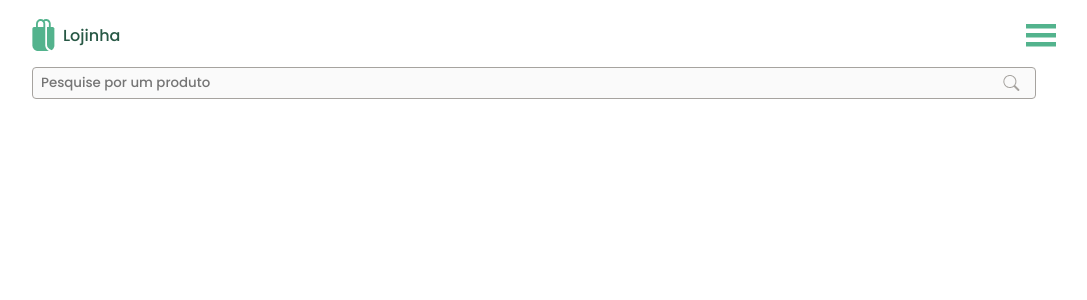
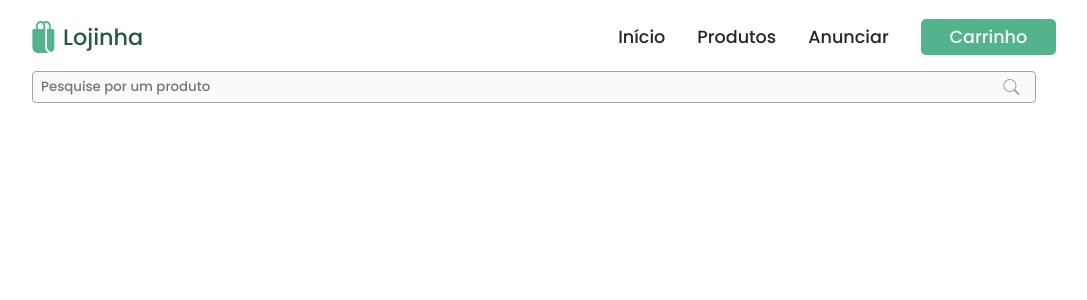
Before and after one commit to kaiocp/virtual-store, a React (Vite) app in the folder Front-End/: page / in a window 1280 px wide. Shown: the top 300 px of the page, without its empty margins (96-1183 px from the left). Built offline with nearby package versions, Linux system fonts and the light colour scheme.

Commit message:
Responsivo para tablet

```diff
--- a/Front-End/src/components/Header/Header.css
+++ b/Front-End/src/components/Header/Header.css
@@ -4,6 +4,32 @@
     text-decoration: none;
     color: inherit;
     border: none;
+}
+
+@media (min-width: 768px) {
+    #menuHamburguer {
+        display: none;
+    }
+    #headerDiv {
+        flex-direction: column;
+        justify-content: flex-end;
+    }
+    #navbarDiv {
+        display: flex;
+    }
+}
+
+@media (min-width: 768px) {
+    #menuHamburguer {
+        display: none;
+    }
+    #headerDiv {
+        flex-direction: column;
+        justify-content: flex-end;
+    }
+    #navbarDiv {
+        display: flex;
+    }
 }
 
 .headerDiv {
@@ -20,7 +46,7 @@
     align-items: center;
     justify-content: space-around;
     gap: 0.5rem;
-    font-size: 0.5rem;
+    font-size: 0.7rem;
     color: #275845;
     font-family: 'Josefin Sans', sans-serif;
 }
--- a/Front-End/src/components/Header/Header.jsx
+++ b/Front-End/src/components/Header/Header.jsx
@@ -11,14 +11,14 @@ export default function Header() {
           <img src={LogoLojinha}/>
           <h1>Lojinha</h1>
         </div>
-        <img src={MenuHamburguer}/>
+        <img id="menuHamburguer" src={MenuHamburguer}/>
+      <div className='navbarDiv' id="navbarDiv">
+        <Navbar/>
+      </div>
       </div>
       <div className="searchDiv">
         <Search/>
       </div>
-      <div className='navbarDiv'>
-        <Navbar/>
-      </div>
     </header>
   )
 }
--- a/Front-End/src/components/Header/Navbar.css
+++ b/Front-End/src/components/Header/Navbar.css
@@ -11,8 +11,6 @@
 .navbar ul {
     display: flex;
     margin: 0 auto;
-    width: 90%;
-    justify-content: flex-end;
     align-items: center;
     list-style: none;
     gap: 2rem;
```
